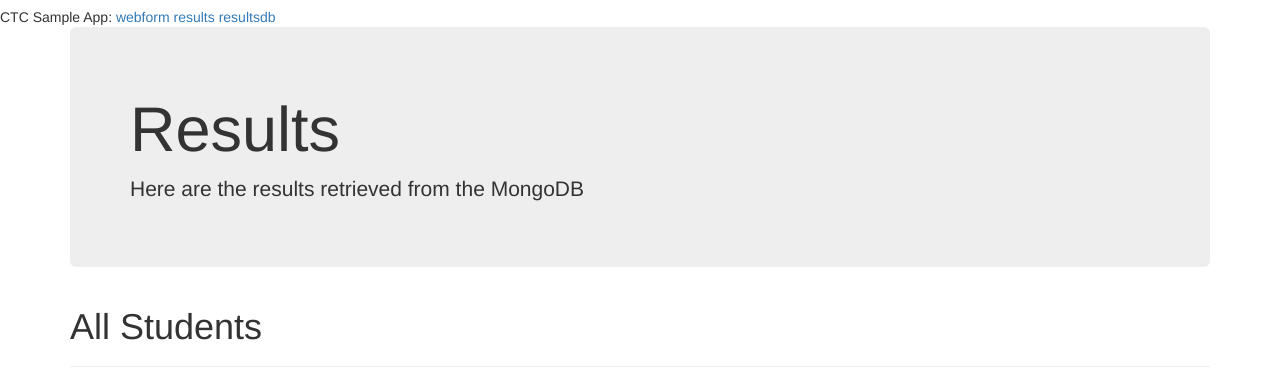
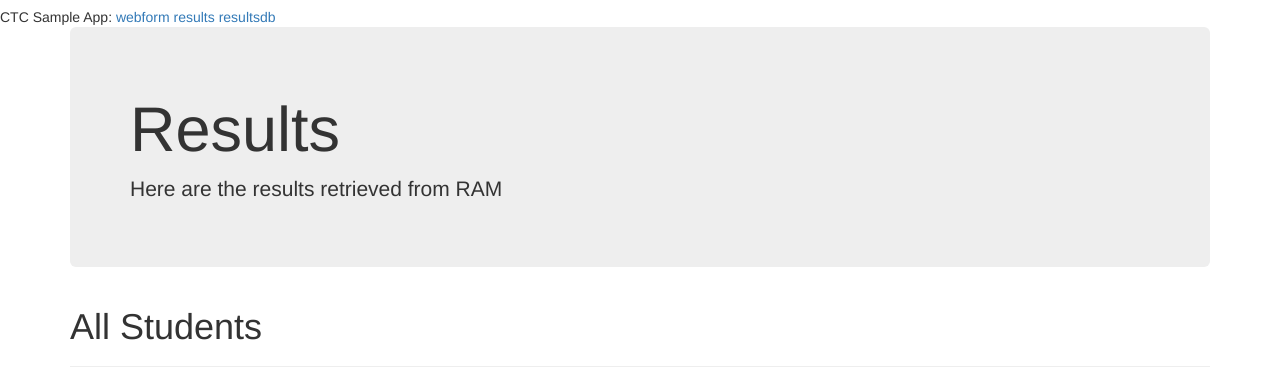
Before and after one commit to andrewctcsg/python-webform, a Flask app: page /results in a window 1280 px wide. Shown: the top 371 px of the page. Run offline with Flask 2, Linux system fonts and the light colour scheme; some libraries are stand-ins or nearby versions.

Commit message:
Update results.html

```diff
--- a/templates/results.html
+++ b/templates/results.html
@@ -5,7 +5,7 @@
 
 		<div class="jumbotron">
 			<h1>Results</h1>
-			<p>Here are the results retrieved from the MongoDB</p>
+			<p>Here are the results retrieved from RAM</p>
 		</div>
 
 		<div class="page-header">
```
